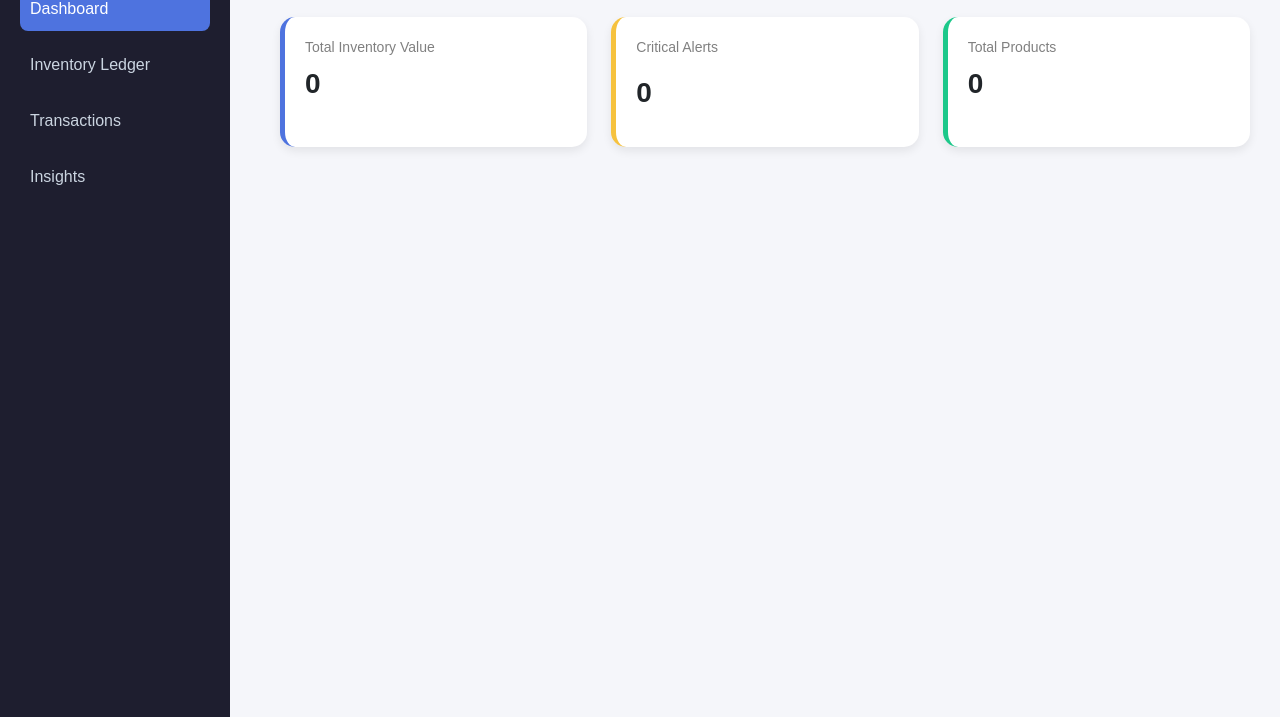
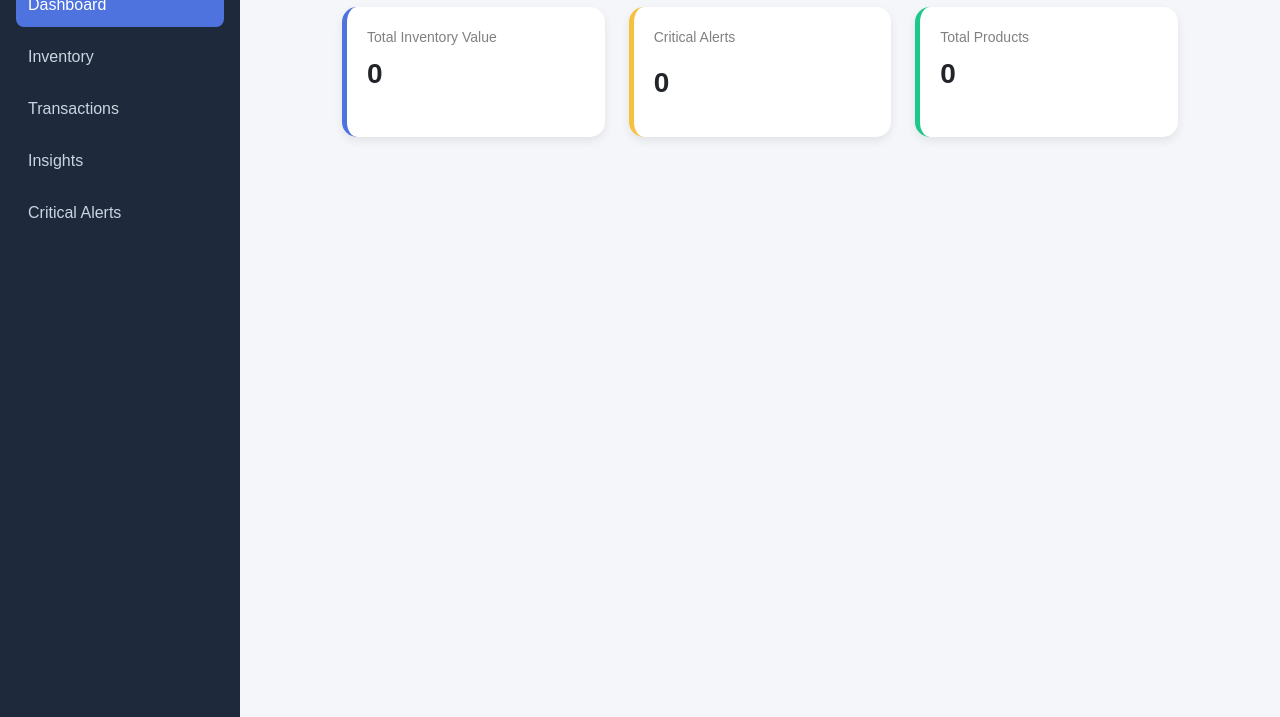
Before and after one commit to Sadafbhanu/RetailAI, a website: page public/index.html in a window 1280 px wide. Shown: the part 83-800 px from the top of the page. Drawn offline with nearby package versions, Linux system fonts and the light colour scheme; no server answers; sample sign-in values are in the browser's storage.

Commit message:
side bar static and min added

```diff
--- a/public/index.html
+++ b/public/index.html
@@ -2,44 +2,16 @@
 <html lang="en">
 <head>
 <meta charset="UTF-8">
+<meta name="viewport" content="width=device-width, initial-scale=1.0">
 <title>RetailAI Dashboard</title>
 
 <link href="https://cdn.jsdelivr.net/npm/bootstrap@5.3.0/dist/css/bootstrap.min.css" rel="stylesheet">
+<link rel="stylesheet" href="/style.css">
 
 <style>
 body {
     background: #f5f6fa;
     font-family: Arial;
-}
-
-/* Sidebar */
-.sidebar {
-    width: 230px;
-    height: 100vh;
-    background: #1e1e2f;
-    color: white;
-    position: fixed;
-    padding: 20px;
-}
-
-.sidebar a {
-    display: block;
-    margin: 12px 0;
-    color: #cbd5e1;
-    text-decoration: none;
-    padding: 10px;
-    border-radius: 8px;
-}
-
-.sidebar a.active {
-    background: #4e73df;
-    color: white;
-}
-
-/* Main */
-.main {
-    margin-left: 250px;
-    padding: 30px;
 }
 
 /* Cards */
@@ -96,22 +68,20 @@ small {
     border-radius: 8px;
     padding: 10px;
 }
+
+.clickable-card {
+    cursor: pointer;
+}
 </style>
 </head>
 
 <body>
 
-<!-- Sidebar -->
-<div class="sidebar">
-    <h2>RetailAI</h2>
-    <a href="#" class="active">Dashboard</a>
-    <a href="/pages/inventory.html">Inventory Ledger</a>
-    <a href="/pages/transactions.html">Transactions</a>
-    <a href="/pages/insights.html">Insights</a>
-</div>
+<div class="container">
+<div id="sidebar-placeholder"></div>
 
 <!-- Main -->
-<div class="main">
+<div class="main-content">
 
     <div class="topbar">
         <h2>Dashboard</h2>
@@ -143,7 +113,7 @@ small {
 
         <!-- Alerts -->
         <div class="col-md-4">
-            <div class="card-box orange" onclick="window.location.href='/pages/alerts.html'" style="cursor:pointer;">
+            <div class="card-box orange clickable-card" onclick="window.location.href='/pages/alerts.html'">
                 <div class="card-title">Critical Alerts</div>
                 <div class="card-value" id="alerts">0</div>
                 <small id="alertBreakdown"></small>
@@ -162,7 +132,9 @@ small {
     </div>
 
 </div>
+</div>
 
+<script src="/js/sidebar.js"></script>
 <script>
 
 // 🔐 Protect page
@@ -243,6 +215,7 @@ document.addEventListener("click", function(e) {
 });
 
 // Start
+loadSidebar("dashboard");
 loadDashboard();
 
 </script>
--- /dev/null
+++ b/public/js/sidebar.js
@@ -0,0 +1,16 @@
+async function loadSidebar(activePage) {
+    const sidebarPlaceholder = document.getElementById("sidebar-placeholder");
+    if (!sidebarPlaceholder) return;
+
+    try {
+        const res = await fetch("/sidebar.html");
+        const html = await res.text();
+        sidebarPlaceholder.innerHTML = html;
+        sidebarPlaceholder.classList.add("sidebar");
+
+        const activeLink = sidebarPlaceholder.querySelector(`[data-page="${activePage}"]`);
+        if (activeLink) activeLink.classList.add("active");
+    } catch (err) {
+        console.error("Failed to load sidebar:", err);
+    }
+}
--- /dev/null
+++ b/public/sidebar.html
@@ -0,0 +1,10 @@
+<div class="sidebar-header">
+    <h2>RetailAI</h2>
+</div>
+<nav class="sidebar-nav">
+    <a href="/index.html" data-page="dashboard">Dashboard</a>
+    <a href="/pages/inventory.html" data-page="inventory">Inventory</a>
+    <a href="/pages/transactions.html" data-page="transactions">Transactions</a>
+    <a href="/pages/insights.html" data-page="insights">Insights</a>
+    <a href="/pages/alerts.html" data-page="alerts">Critical Alerts</a>
+</nav>
--- a/public/style.css
+++ b/public/style.css
@@ -208,3 +208,55 @@
         padding-top: 24px;
     }
 }
+
+/* ---------- Shared app layout (fixed sidebar) ---------- */
+
+.container {
+    display: flex;
+}
+
+.sidebar {
+    position: fixed;
+    left: 0;
+    top: 0;
+    width: 240px;
+    height: 100vh;
+    background: #1e293b;
+    color: #fff;
+    padding: 20px 16px;
+    overflow-y: auto;
+    z-index: 1000;
+}
+
+.sidebar-header h2 {
+    font-size: 1.35rem;
+    margin-bottom: 20px;
+}
+
+.sidebar-nav a {
+    display: block;
+    margin: 8px 0;
+    color: #cbd5e1;
+    text-decoration: none;
+    padding: 10px 12px;
+    border-radius: 8px;
+    transition: background-color 0.2s ease, color 0.2s ease;
+}
+
+.sidebar-nav a:hover {
+    background: #334155;
+    color: #fff;
+}
+
+.sidebar-nav a.active {
+    background: #4e73df;
+    color: #fff;
+}
+
+.main-content {
+    margin-left: 240px;
+    width: calc(100% - 240px);
+    min-height: 100vh;
+    padding: 20px;
+    overflow-x: auto;
+}
```
Also changed, not shown: public/pages/alerts.html (+7 -5 lines), public/pages/insights.html (+9 -11 lines), public/pages/inventory.html (+10 -4 lines), public/pages/transactions.html (+8 -4 lines).
